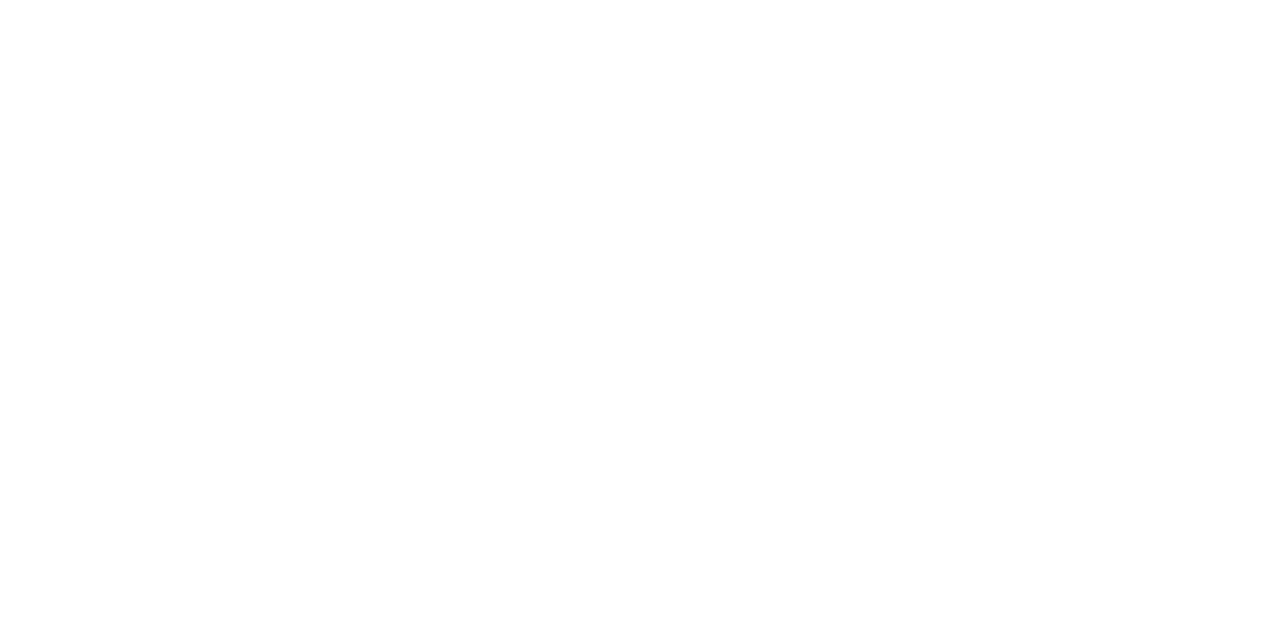
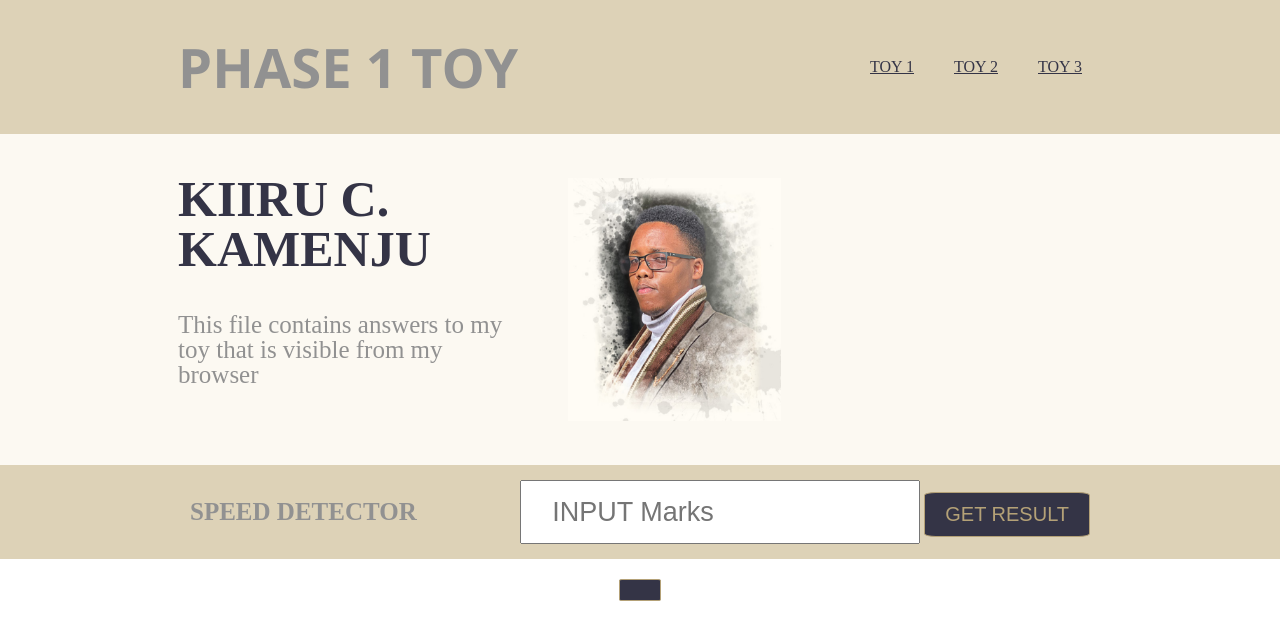
Before and after one commit to K-Kamenju/phase-1-week1-toy, a plain HTML site: page toy-3.html in a window 1280 px wide. Drawn offline with Linux system fonts and the light colour scheme.

Commit message:
Toy-3 Folder creation and README.md solution

```diff
--- /dev/null
+++ b/toy-3-basic-solution.js
@@ -0,0 +1 @@
+// code begins here
--- a/toy-3.html
+++ b/toy-3.html
@@ -0,0 +1,65 @@
+<!DOCTYPE html>
+<html lang="en">
+<head>
+    <meta charset="UTF-8">
+    <meta name="viewport" content="width=device-width, initial-scale=1.0">
+    <title>Document</title>
+    <link rel="stylesheet" href="style.css">
+</head>
+<body>
+
+    <header id="sticky">
+        <!--this container will be present in all my sections to allow my content have margins such that it doesnt fill a page-->
+        <div class="container">
+            <div id="logo">
+                <h1>Phase 1 Toy</h1>
+            </div>
+
+            <nav>
+                <div>
+                    <ul class="lists">
+                        <li><a href="toy-1.html">Toy 1</a></li>
+                        <li><a href="toy-2.html">Toy 2</a></li>
+                        <li><a href="toy-3.html">Toy 3</a></li>
+                    </ul>
+                </div>
+            </nav>
+        </div> <!--This is The end of the Container in the header-->
+    </header>
+
+
+    <section id="showcase">
+        <div class="container grid">
+            <div class="column-1">
+                <h2>Kiiru C. Kamenju</h2>
+                <br/>
+                <p>This file contains answers to my toy that is visible from my browser</p><br/>
+            </div>
+            <div class="column-2">
+                <img src="images/me.png" alt="My image">
+            </div>
+        </div>
+    </section>
+
+
+    <section id="newsletter">
+        <div class="container">
+            <h1>Speed Detector</h1>
+            <div>
+                <input type="number" id="speedLimit" placeholder="INPUT Marks">
+                <button id="calculateSpeed">Get Result</button>
+            </div>
+        </div>
+    </section>
+
+
+    <section id="viewResult">
+        <div class="container">
+            <p id="resultValue"></p>
+        </div>
+    </section>
+
+
+    <script src="toy-3-index.js"></script>
+</body>
+</html>
```
Also changed, not shown: toy-1.html (+1 -1 lines), toy-2.html (+1 -1 lines), toy-3-index.js (added), 1 other file.
